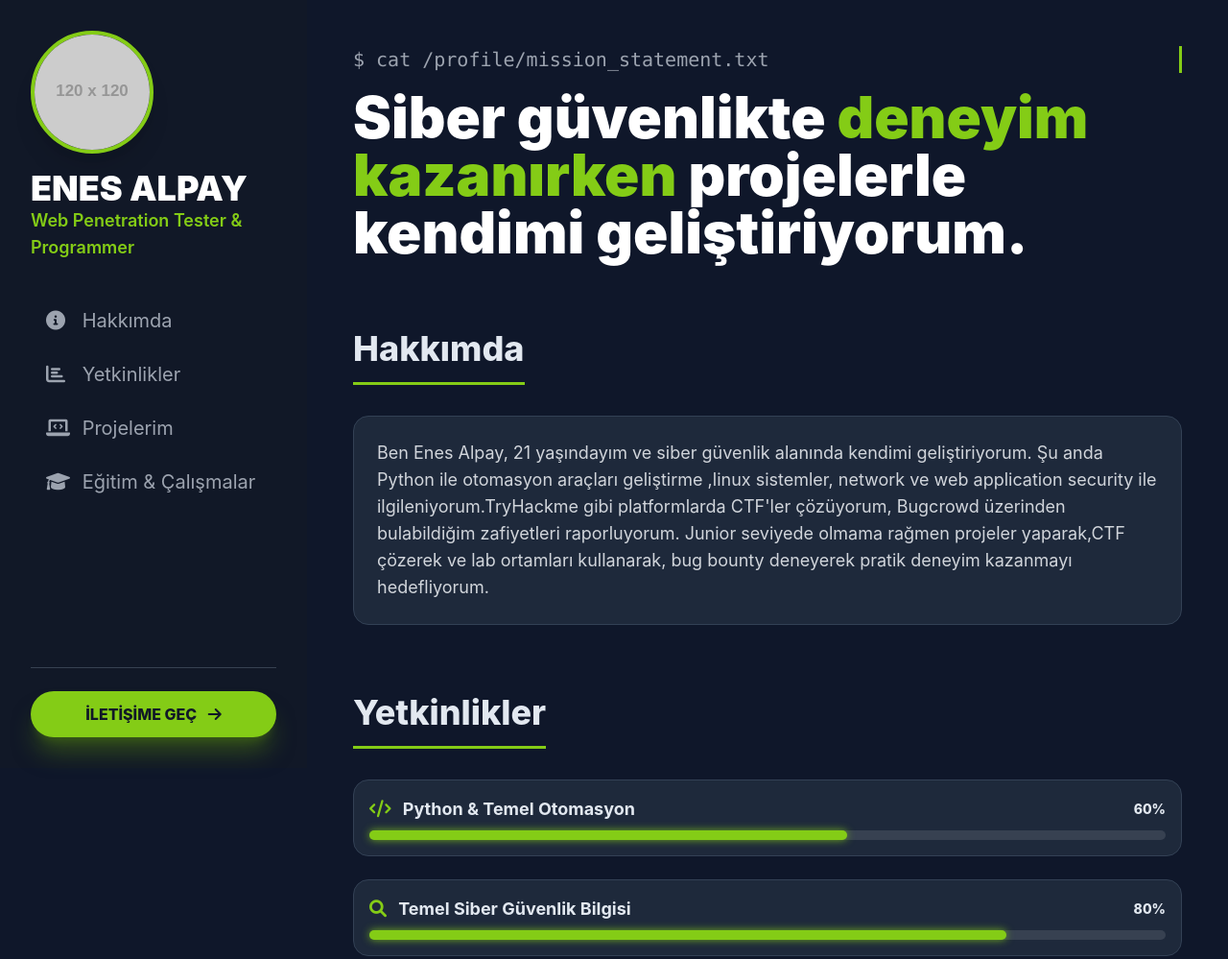
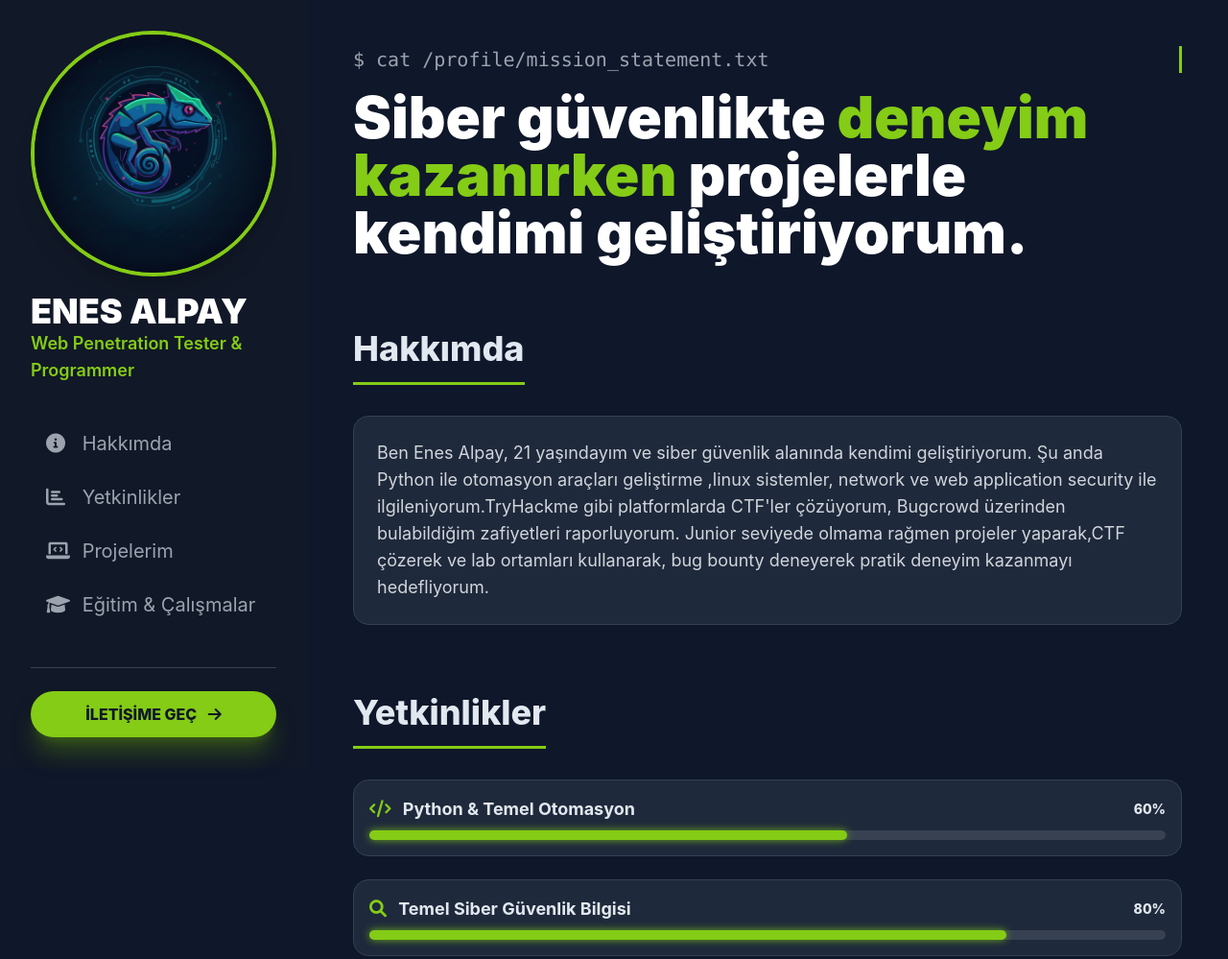
Before and after one commit to EnesAlpay/EnesAlpay.github.io, a plain HTML site: page index.html in a window 1280 px wide. Shown: the top 999 px of the page at 96% size. Drawn offline with nearby package versions, Linux system fonts and the light colour scheme; placeholder pictures from the web are drawn by us.

Commit message:
Update index.html

```diff
--- a/index.html
+++ b/index.html
@@ -25,7 +25,7 @@
         <aside class="lg:col-span-1 bg-[#111827] sticky top-0 h-auto lg:h-screen p-8 flex flex-col justify-between">
             <div>
                 <div class="text-center lg:text-left mb-10">
-                    <img src="https://placehold.co/120x120/84CC16/111827?text=EA" alt="Profil Fotoğrafı" class="rounded-full border-4 border-accent mx-auto lg:mx-0 shadow-xl mb-4">
+                    <img src="lizard.png" alt="Profil Fotoğrafı" class="rounded-full border-4 border-accent mx-auto lg:mx-0 shadow-xl mb-4">
                     <h2 class="text-4xl font-black text-white uppercase">Enes Alpay</h2>
                     <p class="text-lg accent font-semibold">Web Penetration Tester & Programmer</p>
                 </div>
```
